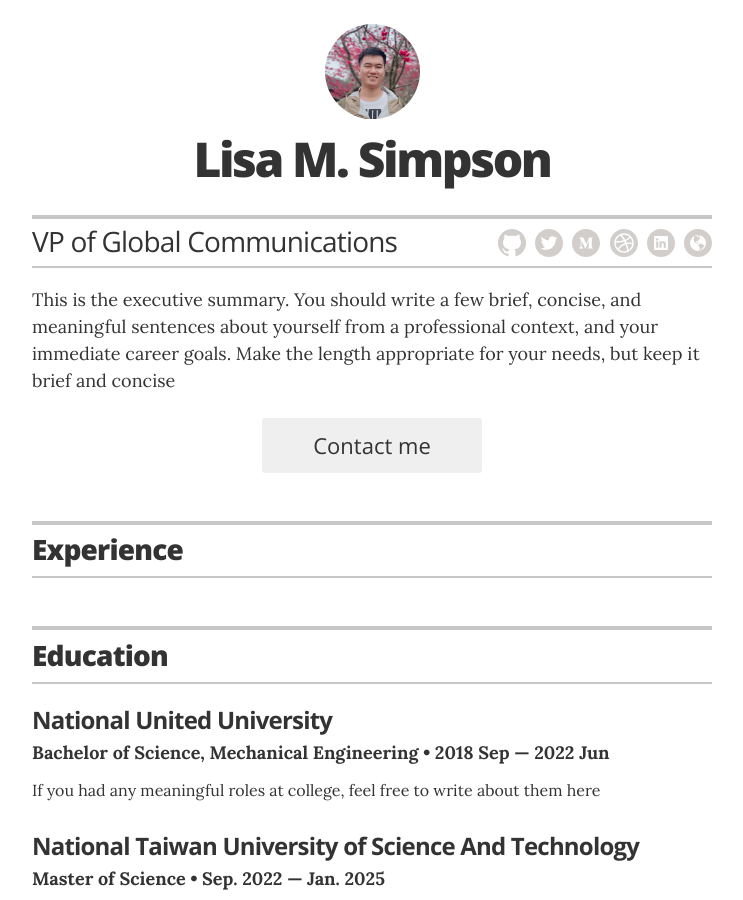
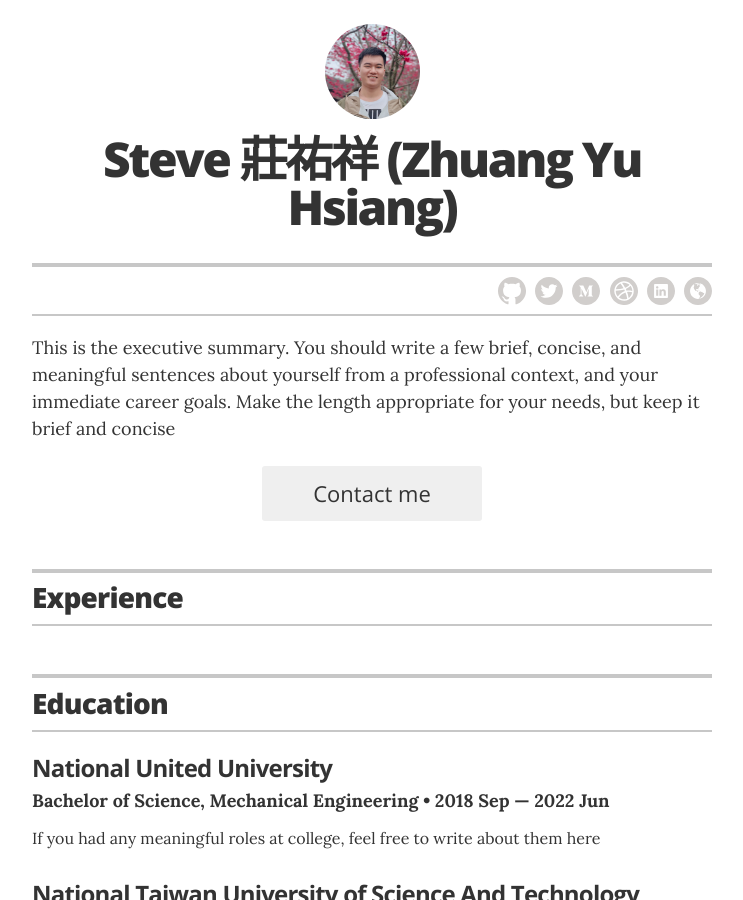
Before and after one commit to x29959/x29959.github.io, a Jekyll site: the page built from index.html, in a window 1280 px wide and 900 px high. Shown: the whole window, without its empty margins (268-1011 px from the left). Built offline with Jekyll 4.4.1, drawn with Linux system fonts in a browser that asks for light colours.

Commit message:
modified:   _config.yml

```diff
--- a/_config.yml
+++ b/_config.yml
@@ -10,8 +10,8 @@ sass:
 
 # Resume settings
 resume_avatar:                  "true"
-resume_name:                    "Lisa M. Simpson"
-resume_title:                   "VP of Global Communications"
+resume_name:                    "Steve 莊祐祥 (Zhuang Yu Hsiang)"
+resume_title:                   ""
 
 # used for the contact button in _layouts/resume.html
 resume_contact_email:           "x29959@hotmail.com"
```
